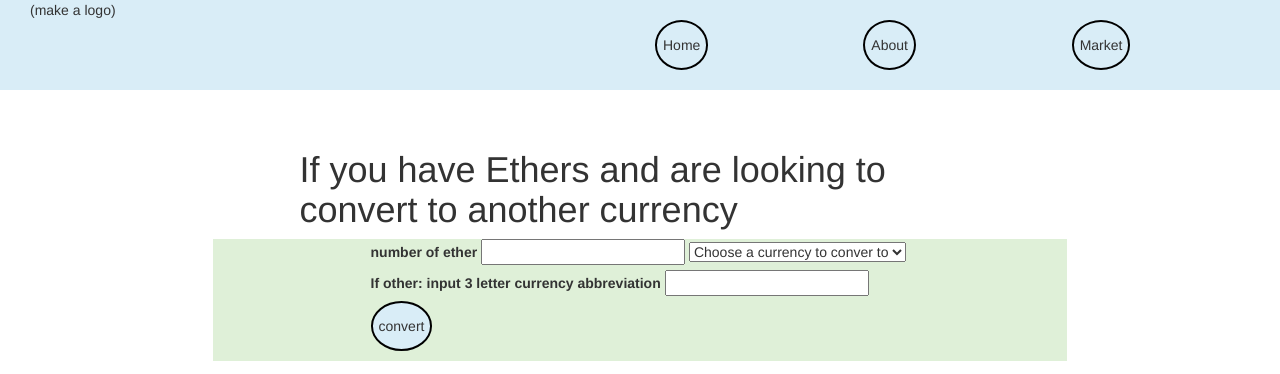
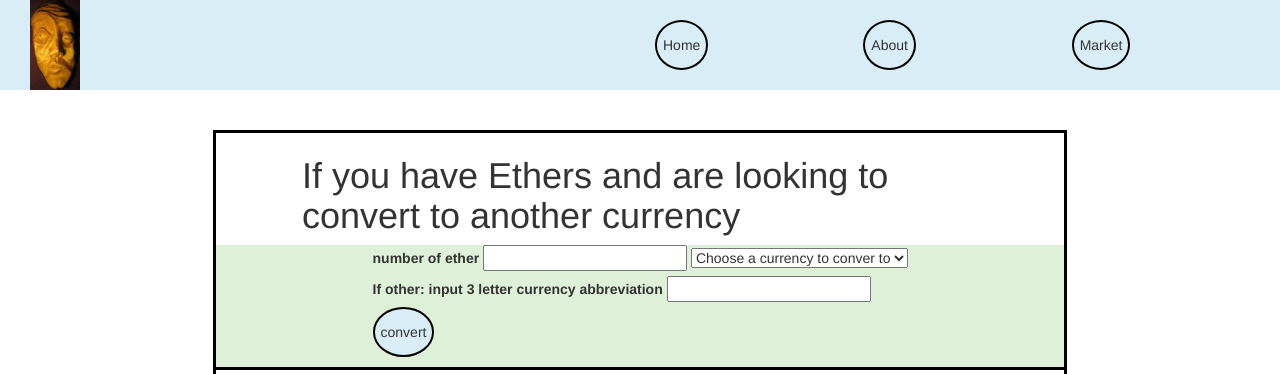
Before and after one commit to Jayme-T/Ether_Exchange, a website: page converter.html in a window 1280 px wide. Shown: the top 374 px of the page. Drawn offline with nearby package versions, Linux system fonts and the light colour scheme.

Commit message:
more styling

```diff
--- a/converter.html
+++ b/converter.html
@@ -19,21 +19,21 @@
     <div class="container-fluid">
         <div class="row bg-info">
             <div class="col-md-12">
-                <div class="col-md-2">(make a logo) </div>
+                <div class="col-md-2"><img src="face.jpg" width="50px;"> </div>
                 <div class="col-md-4"> </div>
                 <div class="col-md-2">
                     <br>
-                    <button> Home </button>
+                    <button onclick="window.location.href='index.html'"> Home </button>
                     <br>
                 </div>
                 <div class="col-md-2">
                     <br>
-                    <button> About </button>
+                    <button onclick="window.location.href='more.html'"> About </button>
                     <br>
                     <br> </div>
                 <div class="col-md-2">
                     <br>
-                    <button> Market </button>
+                    <button onclick="window.location.href='graphhtml.html'"> Market </button>
                     <br> </div>
             </div>
         </div>
@@ -41,14 +41,14 @@
         <br>
         <div class="row">
             <div class="col-md-2"> </div>
-            <div class="col-md-8">
+            <div class="col-md-8 box">
                 <div class="row">
                     <div class="col-md-1"> </div>
                     <div class="col-md-10">
                         <h1> If you have Ethers and are looking to convert to another currency </h1>
                     </div>
                 </div>
-                <div class="row bg-success" id="first">
+                <div class="row bg-success bottom" id="first">
                     <div class="col-md-2"> </div>
                     <div class="col-md-10">
                         <form name="conversion">
@@ -70,6 +70,8 @@
                         <p id="result1"> </p>
                     </div>
                 </div>
+                <br>
+
                 <div class="row">
                     <div class="col-md-1"> </div>
                     <div class="col-md-10">
--- a/styles.css
+++ b/styles.css
@@ -29,3 +29,12 @@ button{
   text-align:center;
   text-shadow: 2px 2px 2px #000;
 }
+
+.box{
+  padding:3px;
+  border: solid black 3px;
+
+}
+.bottom{
+  border-bottom: solid black 3px;
+}
```
